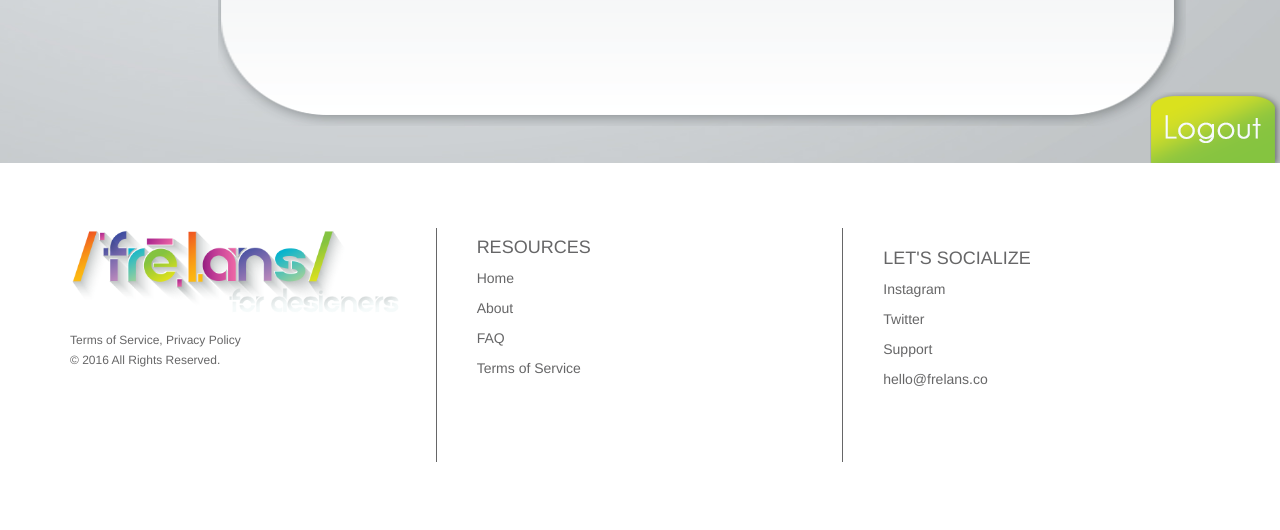
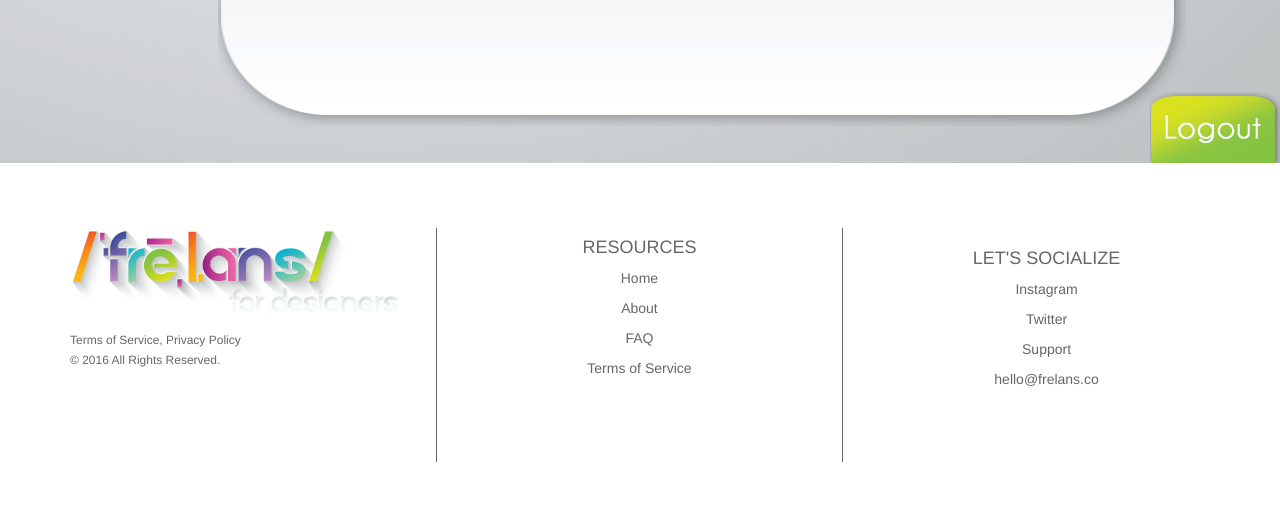
Before and after one commit to irenafnaf/Final_Project_Irohack, a Rails app: page /users/1 in a window 1280 px wide; the page is wider, and only the part inside the window is pictured. Shown: the part 599-1129 px from the top of that part. Run offline with Rails 7, Linux system fonts and the light colour scheme; data comes from the database, SQL or seed files in the repository; style sheets or scripts are compiled from the project's sources; some libraries are stand-ins or nearby versions.

Commit message:
Added bottom part of layout

```diff
--- a/app/assets/javascripts/users.js
+++ b/app/assets/javascripts/users.js
@@ -26,6 +26,8 @@ $(document).on("ready", function(){
 	$("#js-clients").on("click", ".js-one-client", function(){
 		document.getElementById('projects-slider').classList.toggle('closed');
 	});
+
+
 
 
 
--- a/app/assets/stylesheets/application.css
+++ b/app/assets/stylesheets/application.css
@@ -123,9 +123,12 @@ footer {
 
 .footer-widget-title {
 	color: #666667;
+	text-align: center;
+
 }
 
 .menu {
 	font-size: 14px;
 	color: #666667;
+	text-align: center;
 }
```
